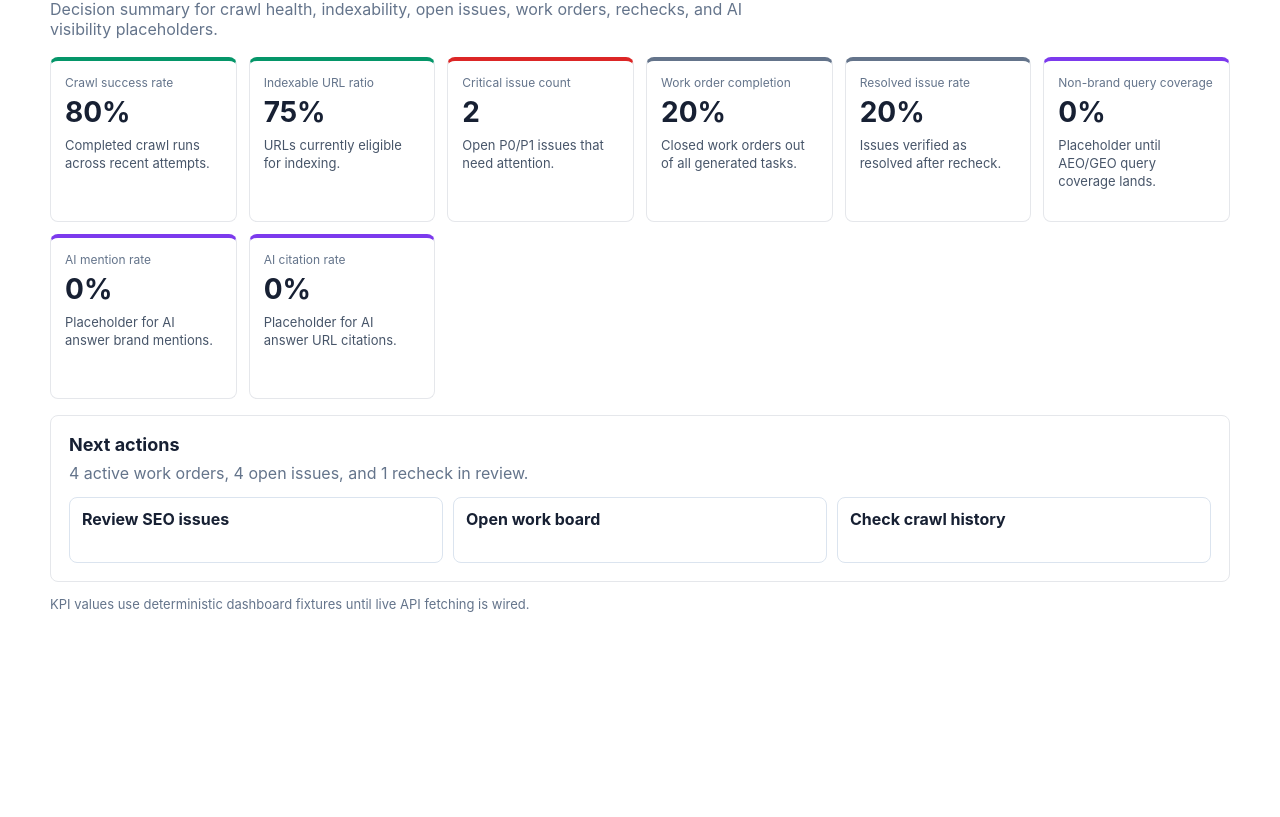
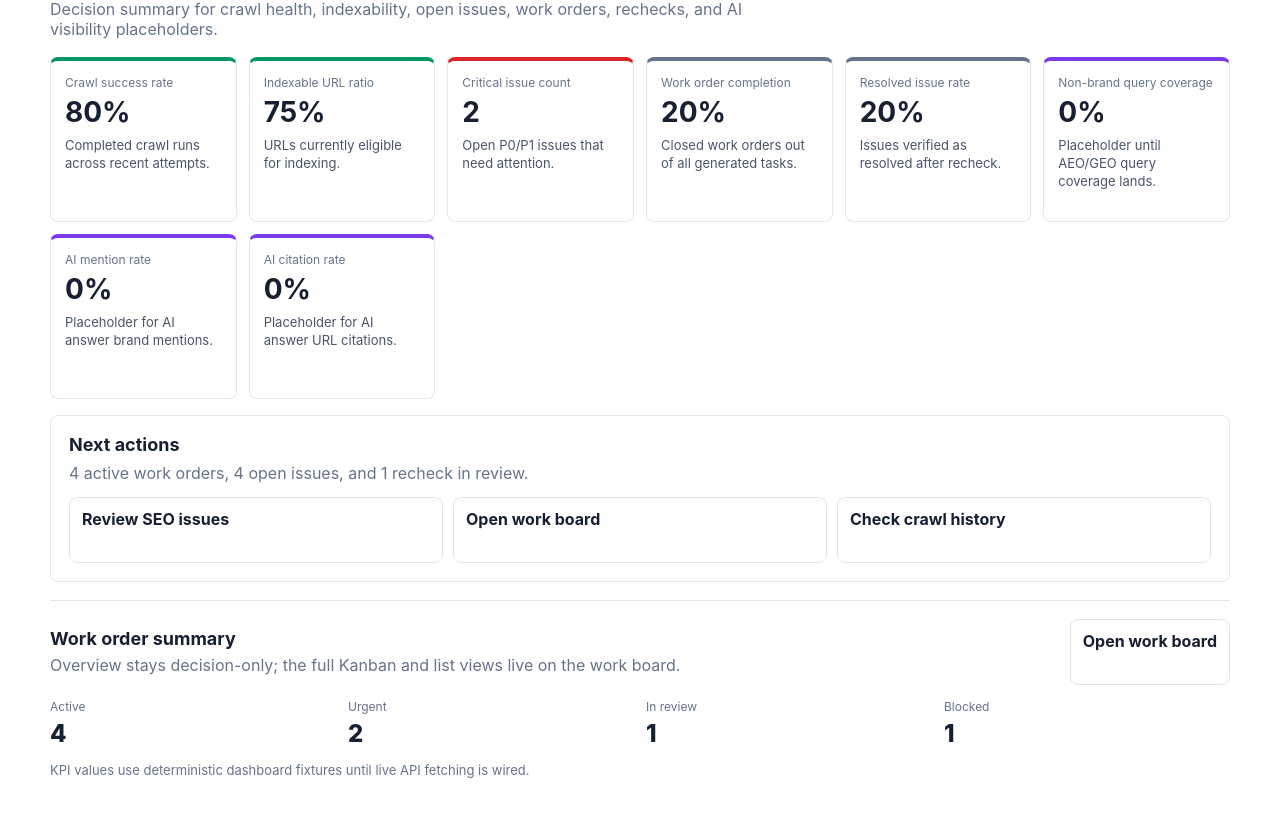
Before and after one commit to kionya/searchops-ai, a Next.js app in the folder apps/web/: page /sites/1 in a window 1280 px wide. Shown: the part 494-1311 px from the top of the page. Before the commit the page ends 1175 px from the top, so only its background shows below. Built offline with nearby package versions, Linux system fonts and the light colour scheme.

Commit message:
feat: clarify work order page split

```diff
--- a/apps/web/app/sites/[siteId]/page.tsx
+++ b/apps/web/app/sites/[siteId]/page.tsx
@@ -12,6 +12,10 @@ import {
   summarizeSiteOverview,
   type SiteOverviewKpis
 } from "../../../src/site-overview-kpis";
+import {
+  demoWorkOrders,
+  summarizeWorkOrders
+} from "../../../src/work-order-board";
 
 interface SiteOverviewPageProps {
   readonly params: Promise<{
@@ -23,6 +27,7 @@ export default async function SiteOverviewPage({ params }: SiteOverviewPageProps
   const { siteId } = await params;
   const kpis = calculateSiteOverviewKpis(demoSiteOverviewInput);
   const summary = summarizeSiteOverview(demoSiteOverviewInput);
+  const workOrderSummary = summarizeWorkOrders(demoWorkOrders);
 
   return (
     <section aria-labelledby="site-overview-heading">
@@ -62,9 +67,66 @@ export default async function SiteOverviewPage({ params }: SiteOverviewPageProps
           <ActionLink href={getSiteDashboardPath(siteId, "crawls")} label="Check crawl history" />
         </div>
       </section>
+      <WorkOrderSummaryBand siteId={siteId} summary={workOrderSummary} />
       <p style={{ color: "#64748b", fontSize: 13, marginTop: 14 }}>
         KPI values use deterministic dashboard fixtures until live API fetching is wired.
       </p>
+    </section>
+  );
+}
+
+function WorkOrderSummaryBand({
+  siteId,
+  summary
+}: {
+  readonly siteId: string;
+  readonly summary: ReturnType<typeof summarizeWorkOrders>;
+}) {
+  const stats = [
+    { label: "Active", value: summary.active },
+    { label: "Urgent", value: summary.urgent },
+    { label: "In review", value: summary.inReview },
+    { label: "Blocked", value: summary.blocked }
+  ] as const;
+
+  return (
+    <section
+      aria-labelledby="work-order-summary-heading"
+      style={{ borderTop: "1px solid #e5e7eb", marginTop: 18, paddingTop: 18 }}
+    >
+      <div
+        style={{
+          alignItems: "center",
+          display: "grid",
+          gap: 14,
+          gridTemplateColumns: "minmax(0, 1fr) auto"
+        }}
+      >
+        <div>
+          <h3 id="work-order-summary-heading" style={{ fontSize: 18, margin: "0 0 6px" }}>
+            Work order summary
+          </h3>
+          <p style={{ color: "#64748b", margin: 0 }}>
+            Overview stays decision-only; the full Kanban and list views live on the work board.
+          </p>
+        </div>
+        <ActionLink href={getSiteDashboardPath(siteId, "workorders")} label="Open work board" />
+      </div>
+      <dl
+        style={{
+          display: "grid",
+          gap: 12,
+          gridTemplateColumns: "repeat(auto-fit, minmax(120px, 1fr))",
+          margin: "14px 0 0"
+        }}
+      >
+        {stats.map((stat) => (
+          <div key={stat.label}>
+            <dt style={{ color: "#64748b", fontSize: 12 }}>{stat.label}</dt>
+            <dd style={{ fontSize: 24, fontWeight: 800, margin: "5px 0 0" }}>{stat.value}</dd>
+          </div>
+        ))}
+      </dl>
     </section>
   );
 }
```
Also changed, not shown: apps/web/app/sites/[siteId]/workorders/page.tsx (+16 -19 lines).
